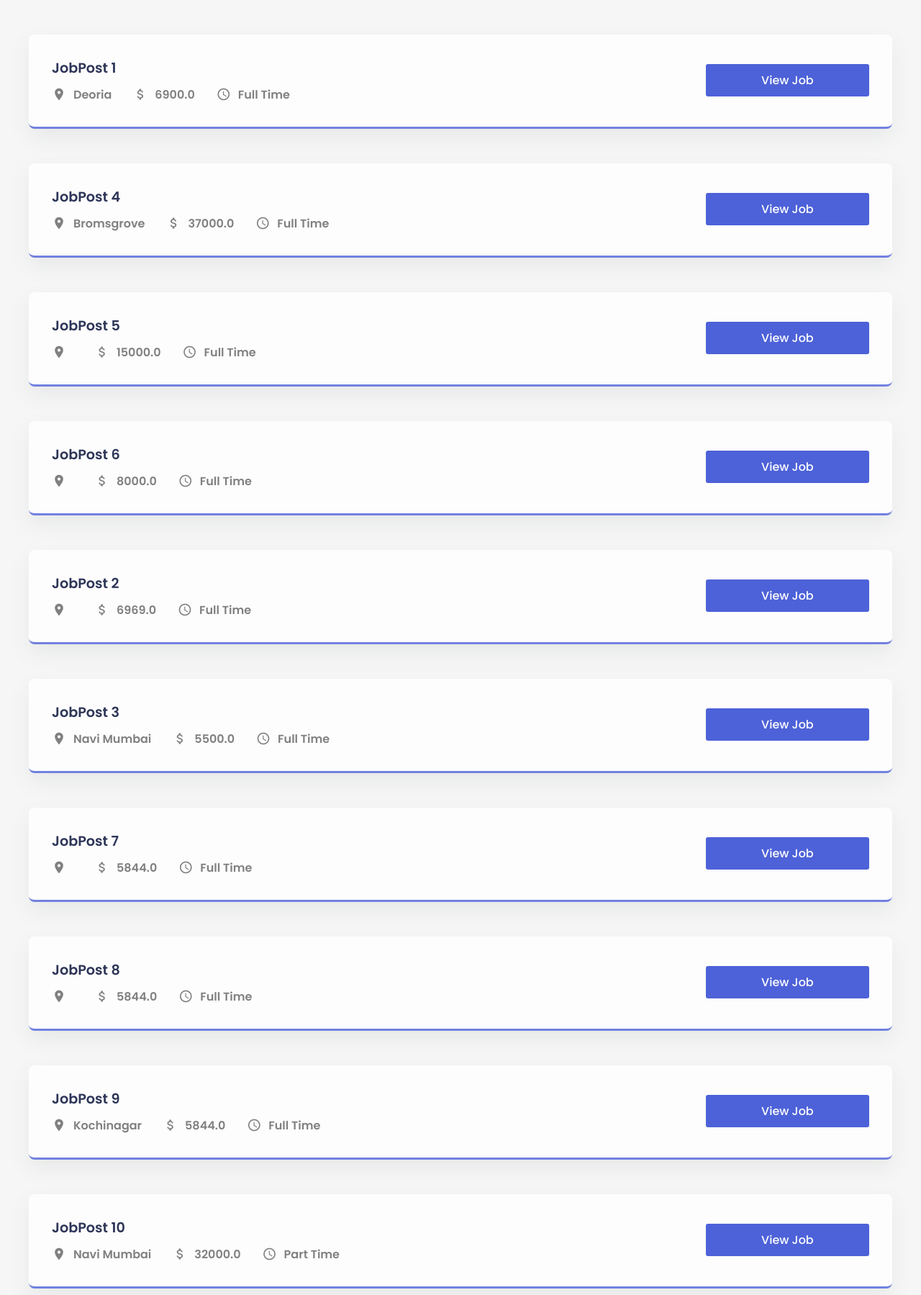
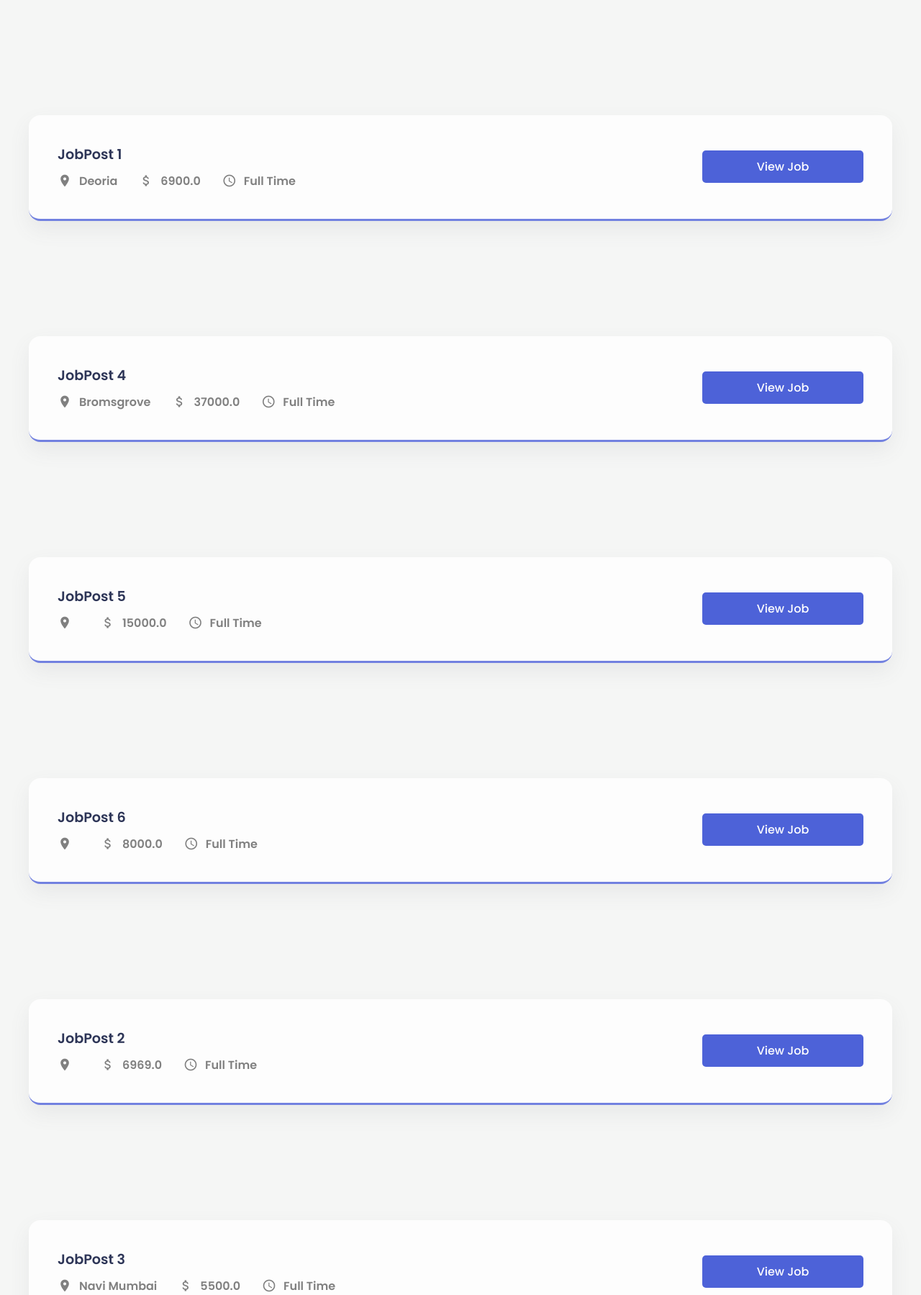
Before and after one commit to Qn4l/django-goodjob-qn4l, a Django app: page / in a window 1280 px wide. Shown: the part 145-1944 px from the top of the page at 72% size. Run offline with Django 5.2, Linux system fonts and the light colour scheme; data comes from the database, SQL or seed files in the repository.

Commit message:
changed margin-top:10rem -> .post'

```diff
--- a/app/static/app/style.css
+++ b/app/static/app/style.css
@@ -19,7 +19,7 @@ button {
   border: none;
   outline: none;
   cursor: pointer;
-  border-radius: 3px;
+  border-radius: 5px;
 }
 nav {
   background: #dfe6ff;
@@ -30,7 +30,7 @@ a {
   color: white;
 }
 .container {
-  max-width: 1200px;
+  max-width: 75em;
   margin: auto;
 }
 nav .container {
@@ -82,14 +82,14 @@ img {
   font-size: 1rem;
 }
 
-/* post card */
+/* The post card */
 
 .post {
   background: var(--card);
-  border-radius: 8px;
-  padding: 2em;
+  border-radius: 16px;
+  padding: 2.5em;
   box-shadow: var(--shadow);
-  margin-top: 3em;
+  margin-top: 10rem;
   display: grid;
   align-items: center;
   grid-template-columns: 8fr 2fr;
@@ -101,11 +101,11 @@ img {
 .buttons {
   display: grid;
   grid-template-columns: repeat(1, 1fr);
-  gap: 20px;
+  gap: 10px;
 }
 
 .post:last-child {
-  margin-bottom: 5em;
+  margin-bottom: 2.5em;
 }
 .item {
   display: flex;
@@ -212,7 +212,7 @@ img {
     height: 45px;
   }
   .links {
-    height: 90vh;
+    height: 100%;
     width: 100%;
     position: fixed;
     top: 10vh;
@@ -260,7 +260,7 @@ img {
     margin-top: 7em;
   }
   .jobtitle {
-    font-size: 1.2rem;
+    font-size: 1rem;
     color: #2d3557
   }
   .it {
@@ -272,8 +272,7 @@ button{
   cursor: pointer;
   }
 
-
-  /* Email code */
+  /* code for email (Subscribe Form) */
   .subscribe-text{
   border: none;
   outline: none;
@@ -284,24 +283,6 @@ button{
   font-weight: 400;
   width: 100%;
   }
-
-  /* .email-form{
-    grid-template-columns: 1fr;
-    padding: 1em;
-    margin-top: 15vh;
-    display: grid;
-    gap: 2em;
-    background-color: var(--blue);
-    padding: 2em;
-    border-radius: 8px;
-    margin-top: 3em;
-    width: 50%;
-    position: absolute;
-    top: 30%;
-    left: 50%;
-    margin-right: -50%;
-    transform: translate(-50%, -50%)
-  } */
 
   .email-form-title{
     color: #f5f6f5;
@@ -355,7 +336,7 @@ margin-bottom: 2em;
 }
 
 form {
-  width: 50%;
+  width: 100%;
   padding: 3em 2em;
   background: white;
   border-radius: 10px;
@@ -380,5 +361,5 @@ form {
   width: 100%;
   padding: 0 20px;
   margin: 2em;
-  font-size: 30px;
+  font-size: 1.1rem;
 }
```
